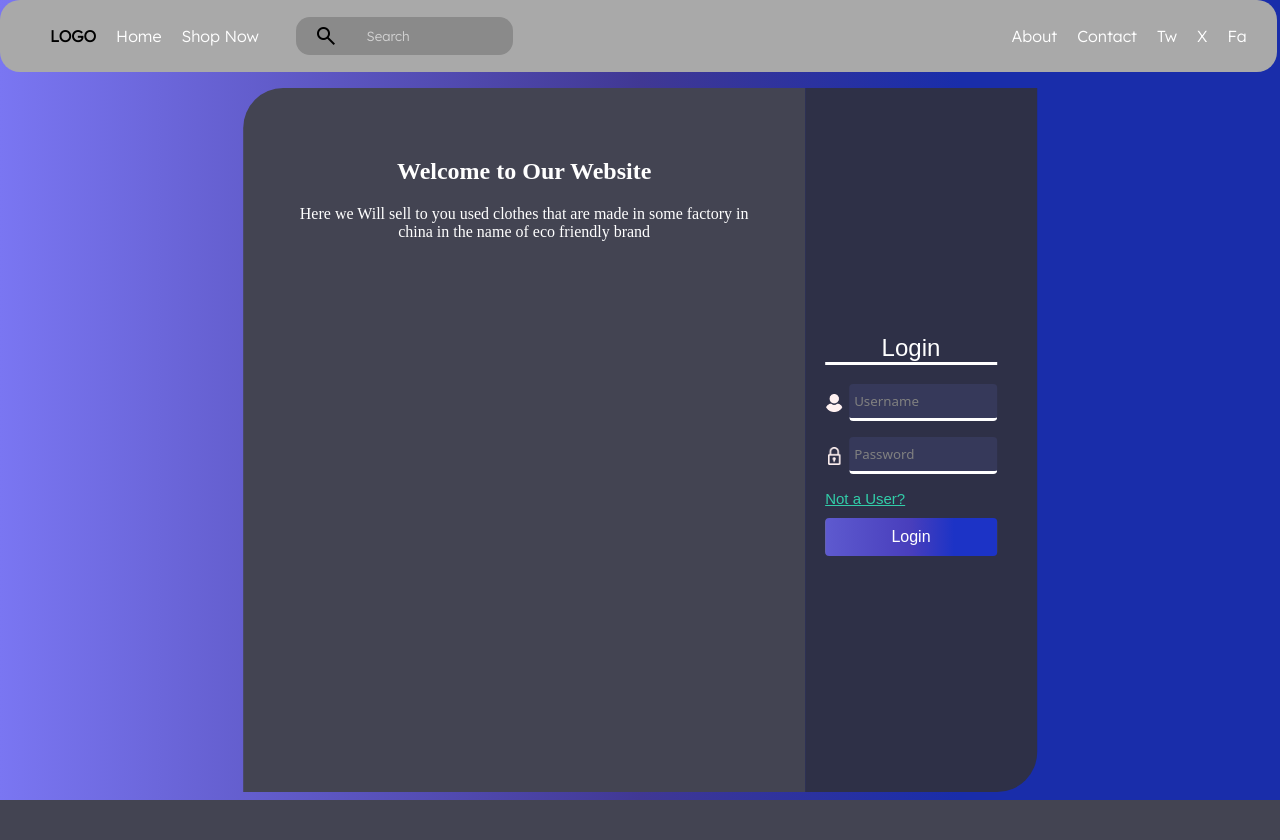
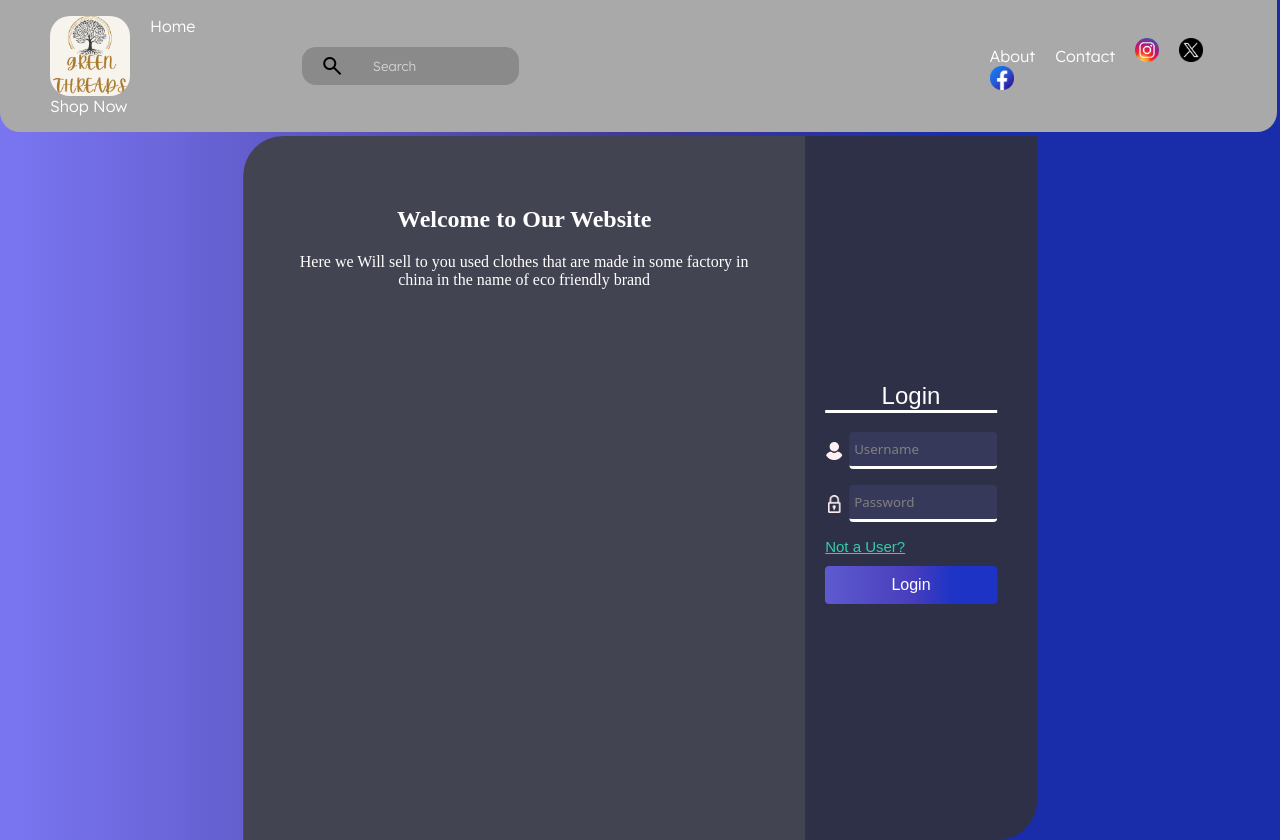
Before and after one commit to nomadisop/Pce_Comp_Web_Programming_lab_Adnan_Ansar_Qureshi, a PHP site: page /login.html in a window 1280 px wide. Before the commit the page ends 800 px from the top, so only its background shows below. Run offline with PHP 8.4, Linux system fonts and the light colour scheme.

Commit message:
updated navbar
added icons and brand logo

```diff
--- a/login.css
+++ b/login.css
@@ -8,6 +8,8 @@ body .navbar{
     justify-content: space-between;
     margin: -1vh;
 }
+
+
 
 body{
   background-image:linear-gradient(90deg,#7a76f2 0%, #403894 50%, #192daa 75%);
@@ -41,13 +43,14 @@ body{
     border-bottom: solid;
   }
 .contmain{
-  position: absolute;
+  position:absolute;
   top: 50%;
   left: 50%;
-  margin-top: 5vh;
+  margin-top: 11vh;
   height: 88vh;
   width: 62%;
   transform: translate(-50%, -50%);
+  z-index: -1;
 }
 
   .lg-cnt h2 {
--- a/login.html
+++ b/login.html
@@ -10,18 +10,12 @@
     <link rel="preconnect" href="https://fonts.gstatic.com" crossorigin>
     <link href="https://fonts.googleapis.com/css2?family=Lexend:wght@300&display=swap" rel="stylesheet">
     <title>Login</title>
-
-    <style>
-        input:focus{
-            border: 10px;
-        }
-    </style>
 </head>
 <body>
     <div class="navbar">
         <ul>
             <div class="cont1">
-                <li class="logo"><span>LOGO</span></li>
+                <li class="logo"><img src="GREEN THREADS.png" alt="brandlogo" style="height: 100%;border-radius: 20px;"></li>
                 <li class="home"><a href="#">Home</a></li>
                 <li class="team"><a href="#">Shop Now</a></li>
             </div>
@@ -38,9 +32,9 @@
             <div class="cont2">
                 <li class="home"><a href="#">About</a></li>
                 <li class="team"><a href="#">Contact</a></li>
-                <li class="home"><a href="#">Tw</a></li>
-                <li class="team"><a href="#">X</a></li>
-                <li class="home"><a href="#">Fa</a></li>
+                <li class="home"><a href="#"><img src="ins.png" alt="insta" style="height: 3vh;"></a></li>
+                <li class="team"><a href="#"><img src="x.png" alt="twitter" style="height:3vh;"></a></li>
+                <li class="home"><a href="#"><img src="fb.png" alt="facebook" style="height: 3vh;"></a></li>
             </div>
         <ul>
     </div>
@@ -55,7 +49,7 @@
 
         <div class="lg-cnt" style="text-align: center;" >
             <div style="display: block;"><h2 style="border-bottom: solid;width:auto;border-color: white;cursor:default; color: white ;">Login</h2></div>
-            <form class="logfrm">
+            <form class="logfrm" method="post">
               <div class="frm-grp">
                 <img src="user_logo1.png" width="18vb" style="position: absolute;">
                 <input type="text" id="username" class="lginp" placeholder="Username" required>
--- a/navigation.css
+++ b/navigation.css
@@ -4,7 +4,8 @@ body .navbar{
     width: 101%;
     display: flex;
     align-items: center;
-    border-radius: 20px;
+    border-bottom-left-radius: 20px;
+    border-bottom-right-radius: 20px;
     justify-content: space-between;
 }
 .navbar .cont1{
@@ -14,7 +15,11 @@ body .navbar{
     flex-wrap: wrap;
 }
 .logo{
-    font-weight: bolder;
+    height:10vh;
+  }
+
+.icons{
+    margin-top: 10vh;
 }
 .navbar ul li a{
     text-decoration: none;
```
Also changed, not shown: GREEN THREADS.png (added), fb.png (added), ins.png (added), x.png (added).
